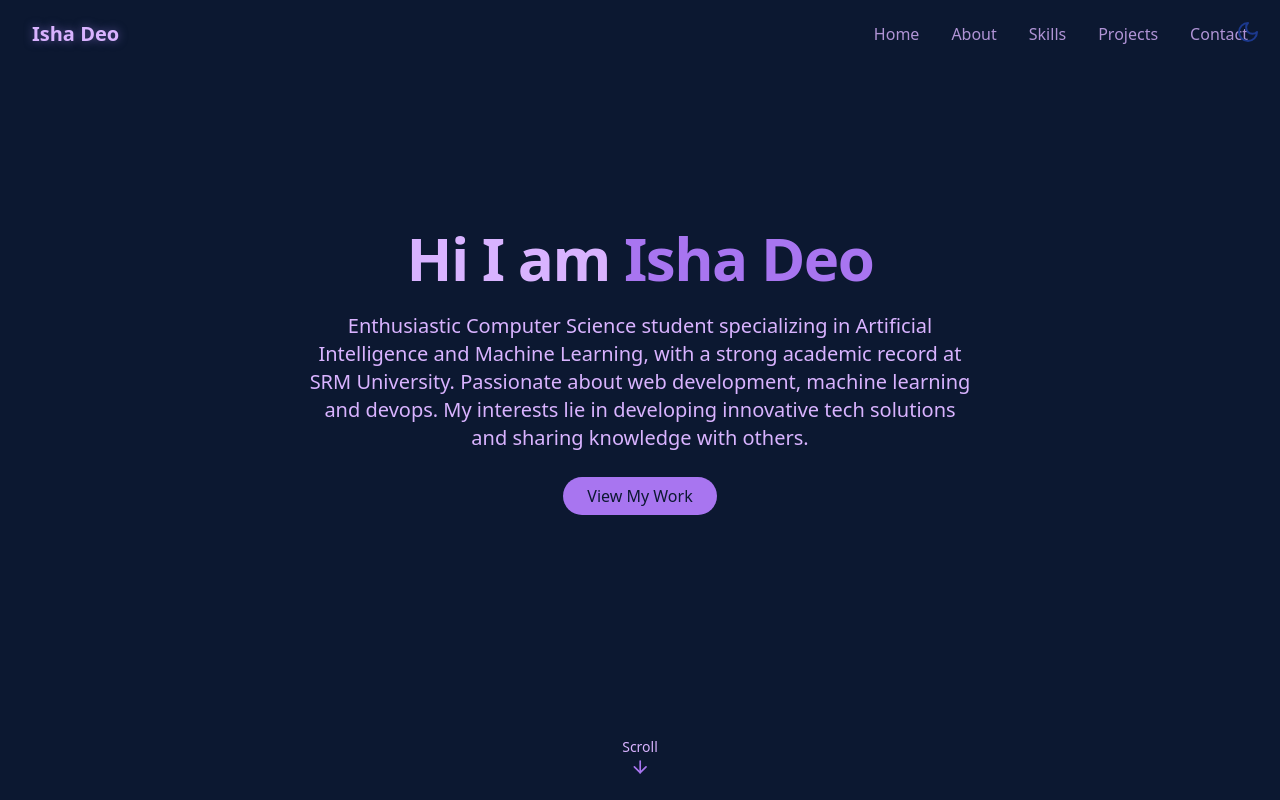
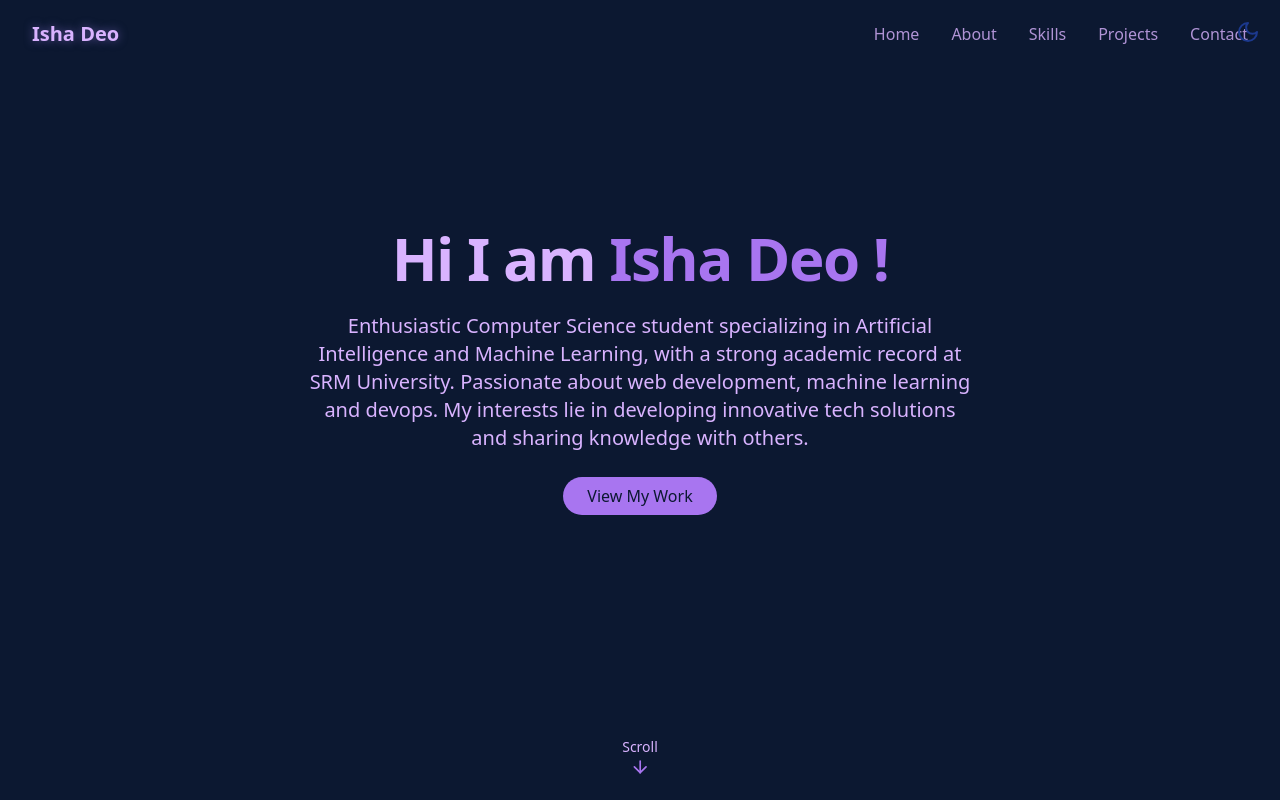
Before and after one commit to ishaa1304/Isha-Deo-portfolio, a React (Vite) app: page / in a window 1280 px wide. Shown: the top 800 px of the page. Built offline with nearby package versions, Linux system fonts and the light colour scheme.

Commit message:
Update HeroSection.jsx

```diff
--- a/src/components/HeroSection.jsx
+++ b/src/components/HeroSection.jsx
@@ -11,7 +11,7 @@ export const HeroSection = () => {
           <h1 className="text-4xl md:text-6xl font-bold tracking-tight">
             <span className="opacity-0 animate-fade-in">Hi I am </span>
             <span className="text-primary opacity-0 animate-fade-in-delay-1">
-              Isha Deo
+              Isha Deo !
             </span>
           </h1>
 
```
